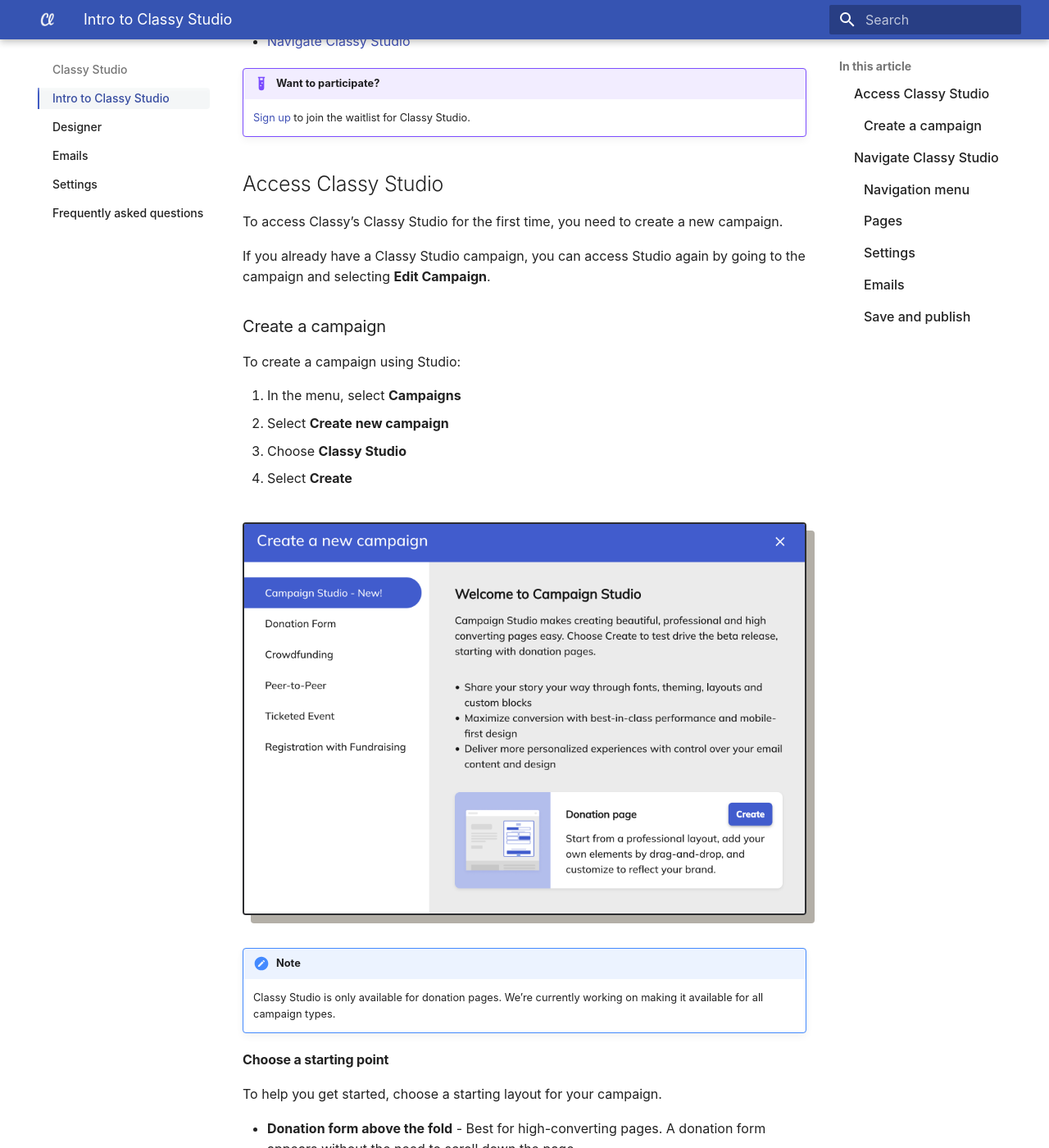
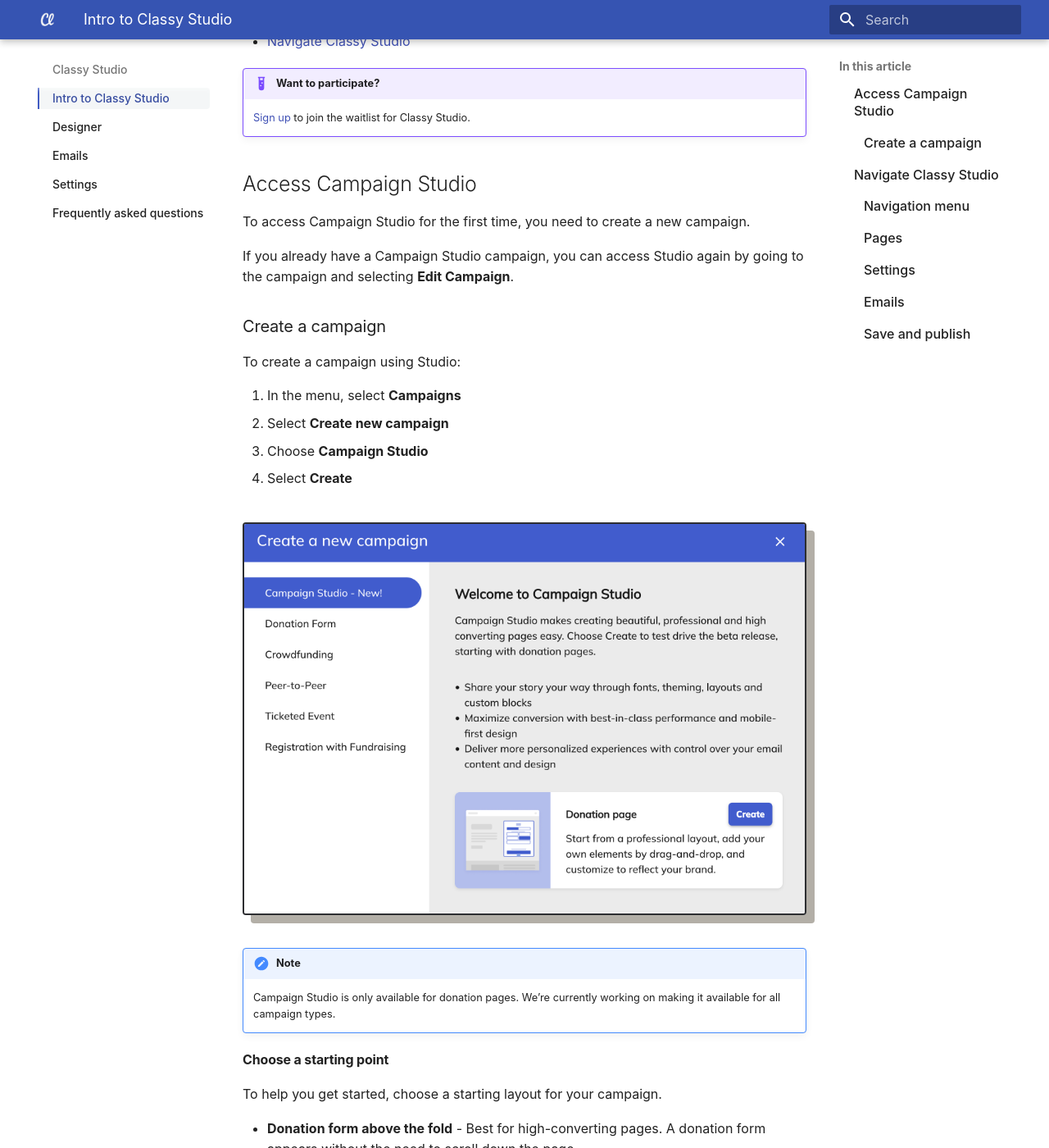
Before and after one commit to truj1ll0/mkdocs-help-center, an MkDocs documentation site: the page built from docs/campaign-studio/getting-started/intro-to-campaign-studio.md, in a window 1280 px wide and 1400 px high, scrolled down 869 px. Shown: the whole window at 82% size. Built offline with MkDocs 1.6.1 and Material for MkDocs 9.7.7, drawn with Linux system fonts in a browser that asks for light colours; some web fonts are replaced.

Commit message:
Adjust Classy Studio to Campaign Studio to match in-product names

```diff
--- a/docs/campaign-studio/getting-started/intro-to-campaign-studio.md
+++ b/docs/campaign-studio/getting-started/intro-to-campaign-studio.md
@@ -16,11 +16,11 @@
 
     <a href="https://learn.classy.org/campaign-studio-early-access-sign-up.html">Sign up</a> to join the waitlist for Classy Studio.
 
-## Access Classy Studio
+## Access Campaign Studio
 
-To access Classy’s Classy Studio for the first time, you need to create a new campaign.
+To access Campaign Studio for the first time, you need to create a new campaign.
 
-If you already have a Classy Studio campaign, you can access Studio again by going to the campaign and selecting **Edit Campaign**.
+If you already have a Campaign Studio campaign, you can access Studio again by going to the campaign and selecting **Edit Campaign**.
 
 ### Create a campaign
 
@@ -28,14 +28,14 @@
 
 1. In the menu, select **Campaigns**
 2. Select **Create new campaign**
-3. Choose **Classy Studio**
+3. Choose **Campaign Studio**
 4. Select **Create**
 
 ![Create a new campaign modal](assets/campaign-studio/cs-create-campaign.png)
 
 !!! note
 
-    Classy Studio is only available for donation pages. We’re currently working on making it available for all campaign types.
+    Campaign Studio is only available for donation pages. We’re currently working on making it available for all campaign types.
 
 #### Choose a starting point
 
```
Also changed, not shown: docs/campaign-studio/getting-started/intro-to-the-designer.md (+2 -2 lines).
